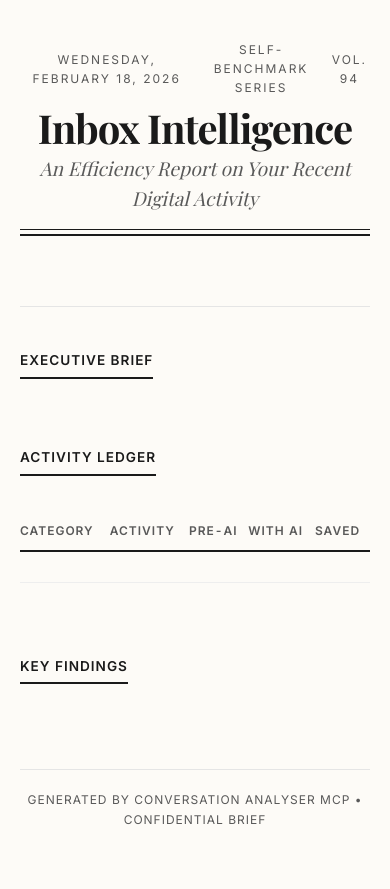
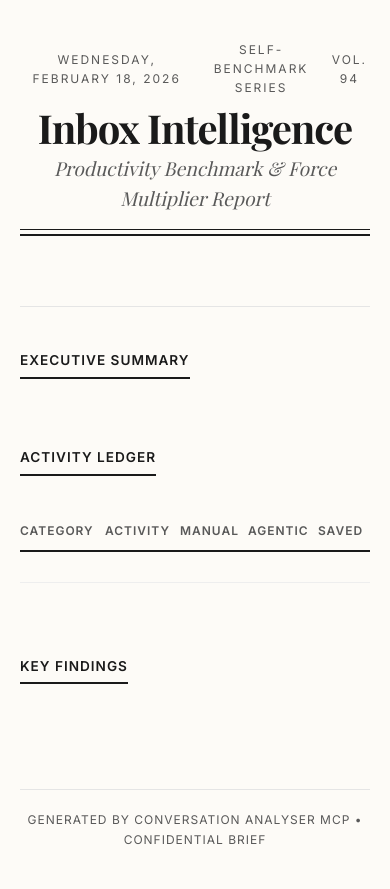
Before and after one commit to edwardmfho/SelfBenchmarkMCP, a Python web app: template conversation-analyser/templates/scorecard.html in a window 390 px wide. Before the commit the page ends 824 px from the top, so only its background shows below. Run offline with Jinja, Linux system fonts and the light colour scheme; the template is opened without the code that fills it, so the values that code supplies are empty; some web fonts are replaced.

Commit message:
Update scorecard config

```diff
--- a/conversation-analyser/servers/analyser/analyser.py
+++ b/conversation-analyser/servers/analyser/analyser.py
@@ -368,6 +368,8 @@ async def analyse(
         scorecard_html=scorecard_html,
         chunk_results=partial_results if total_chunks > 1 else [],
         impact_stories=synthesis_data.get("impact_stories", []),
+        force_multiplier=synthesis_data.get("force_multiplier"),
+        employee_equivalent=synthesis_data.get("employee_equivalent"),
         model_used=model_used,
         stop_reason=stop_reason,
     )
--- a/conversation-analyser/servers/analyser/models.py
+++ b/conversation-analyser/servers/analyser/models.py
@@ -84,6 +84,12 @@ class AnalysisResult(BaseModel):
         default_factory=list,
         description="Specific narrative examples of time savings (for benchmark)",
     )
+    force_multiplier: float | None = Field(
+        default=None, description="Ratio of Manual Time / Agentic Time"
+    )
+    employee_equivalent: float | None = Field(
+        default=None, description="Manual hours / 40h work week"
+    )
     model_used: str = Field(description="Model name used for the final synthesis")
     stop_reason: str | None = Field(default=None)
 
--- a/conversation-analyser/templates/scorecard.html
+++ b/conversation-analyser/templates/scorecard.html
@@ -17,6 +17,7 @@
       --text-muted: #595959;
       --accent-red: #C53030;
       --accent-gold: #D69E2E;
+      --accent-blue: #2B6CB0;
       --border-heavy: 2px solid #1a1a1a;
       --border-light: 1px solid #e5e5e5;
       --font-serif: 'Playfair Display', serif;
@@ -217,27 +303,16 @@
     }
 
     .bullet-list {
-      list-style: none;
-      padding: 0;
+      margin-bottom: 20px;
+      padding-left: 20px;
     }
 
     .bullet-item {
-      margin-bottom: 15px;
-      padding-left: 20px;
-      position: relative;
+      margin-bottom: 10px;
       font-size: 0.95rem;
       color: var(--text-muted);
     }
 
-    .bullet-item::before {
-      content: "•";
-      position: absolute;
-      left: 0;
-      color: var(--accent-red);
-      font-weight: bold;
-    }
-
-    /* CATEGORY TABLE - "The Ledger" */
     .ledger-table {
       width: 100%;
       border-collapse: collapse;
@@ -329,7 +404,7 @@
         <span>Vol. <span id="vol-num">1</span></span>
       </div>
       <h1>Inbox Intelligence</h1>
-      <div class="sub-masthead">An Efficiency Report on Your Recent Digital Activity</div>
+      <div class="sub-masthead">Productivity Benchmark & Force Multiplier Report</div>
     </header>
 
     <!-- HERO TICKER -->
@@ -337,9 +412,9 @@
       <!-- Injected via JS -->
     </div>
 
-    <!-- IMPACT STORIES -->
+    <!-- IMPACT STORIES (Charts) -->
     <div id="stories-section" style="display:none;">
-      <div class="section-header">The Efficiency Log</div>
+      <div class="section-header">Operational Wins</div>
       <div class="story-grid" id="story-grid">
         <!-- Stories injected here -->
       </div>
@@ -349,7 +424,7 @@
     <div class="layout-cols">
       <!-- LEFT: Summary & Ledger -->
       <div class="editorial-col">
-        <div class="section-header">Executive Brief</div>
+        <div class="section-header">Executive Summary</div>
         <div class="editorial-text" id="summary-text">
           <!-- Summary injected here -->
         </div>
@@ -361,8 +436,8 @@
               <tr>
                 <th>Category</th>
                 <th>Activity</th>
-                <th class="ledger-num">Pre-AI</th>
-                <th class="ledger-num">With AI</th>
+                <th class="ledger-num">Manual</th>
+                <th class="ledger-num">Agentic</th>
                 <th class="ledger-num">Saved</th>
               </tr>
             </thead>
@@ -397,83 +472,108 @@
       return new Date().toLocaleDateString('en-US', options);
     }
     document.getElementById('date-display').textContent = formatDate();
-    document.getElementById('vol-num').textContent = Math.floor(Math.random() * 100) + 1; // Simulation
+    document.getElementById('vol-num').textContent = Math.floor(Math.random() * 100) + 1;
 
     if (DATA) {
-      // 1. HERO TICKER
+      // 1. HERO TICKER (Force Multiplier Focus)
       const tickerEl = document.getElementById('hero-ticker');
       let tickerHtml = '';
 
       if (DATA.total_manual_time && DATA.total_agentic_time) {
         // Benchmark Mode
+        const multiplier = DATA.force_multiplier || (DATA.total_manual_time / DATA.total_agentic_time).toFixed(1);
+        const employees = DATA.employee_equivalent || (DATA.total_manual_time / 40).toFixed(1);
         const saved = DATA.total_savings || (DATA.total_manual_time - DATA.total_agentic_time);
+
         tickerHtml = `
                     <div class="ticker-item">
-                        <span class="ticker-val">${DATA.total_manual_time}h</span>
-                        <span class="ticker-label">Manual Effort</span>
+                        <span class="ticker-label">Force Multiplier</span>
+                        <span class="ticker-val" style="color: var(--text-ink);">${multiplier}x</span>
+                        <div class="ticker-sub">Output achieved vs manual effort</div>
                     </div>
                     <div class="ticker-item">
-                        <span class="ticker-val" style="color: var(--accent-gold);">${DATA.total_agentic_time}h</span>
-                        <span class="ticker-label">Agentic Effort</span>
+                        <span class="ticker-label">Virtual Workforce</span>
+                        <span class="ticker-val" style="color: var(--accent-gold);">${employees} FTE</span>
+                        <div class="ticker-sub">Full-time employee equivalent output</div>
                     </div>
                     <div class="ticker-item">
+                        <span class="ticker-label">Time Reclaimed</span>
                         <span class="ticker-val" style="color: var(--accent-red);">${saved.toFixed(1)}h</span>
-                        <span class="ticker-label">Time Reclaimed</span>
+                         <div class="ticker-sub">Hours saved this period</div>
                     </div>
                 `;
       } else {
-        // Standard Mode
+        // Standard Mode Fallback
         tickerHtml = `
                     <div class="ticker-item">
+                        <span class="ticker-label">Total Turns</span>
                         <span class="ticker-val">${DATA.turn_count || 0}</span>
-                        <span class="ticker-label">Total Turns</span>
                     </div>
                     <div class="ticker-item">
+                         <span class="ticker-label">Analysis Chunks</span>
                         <span class="ticker-val">${DATA.chunk_count || 1}</span>
-                        <span class="ticker-label">Analysis Chunks</span>
                     </div>
                      <div class="ticker-item">
+                        <span class="ticker-label">Focus Area</span>
                         <span class="ticker-val" style="font-size: 2rem;">${(DATA.analysis_type || 'General').substring(0, 10)}</span>
-                        <span class="ticker-label">Focus Area</span>
                     </div>
                 `;
       }
       tickerEl.innerHTML = tickerHtml;
 
-      // 2. IMPACT STORIES (If available)
+      // 2. IMPACT STORIES (Charts)
       if (DATA.impact_stories && DATA.impact_stories.length > 0) {
         document.getElementById('stories-section').style.display = 'block';
         const gridEl = document.getElementById('story-grid');
-        gridEl.innerHTML = DATA.impact_stories.map(story => `
+
+        gridEl.innerHTML = DATA.impact_stories.map(story => {
+          // Calculate percentages for bars
+          const manual = parseFloat(story.manual_hours || 0);
+          const ai = parseFloat(story.ai_hours || 0);
+
+          // Sanity check
+          if (!manual) return '';
+
+          const max = Math.max(manual, ai) * 1.05; // 5% buffer
+          const manualPct = (manual / max) * 100;
+          const aiPct = (ai / max) * 100;
+
+          return `
                     <div class="story-card">
                         <div class="story-title">${story.description}</div>
-                        <div class="story-comparison">
-                            <span class="comp-segment">Traditional: <strong>${story.manual_duration}</strong></span>
-                            <span class="arrow-sep">→</span>
-                            <span class="comp-segment">Agentic: <strong>${story.ai_duration}</strong></span>
+                        <div class="story-narrative">"${story.impact_summary}"</div>
+                        <div class="comparison-bars">
+                            <div class="bar-row">
+                                <span class="bar-label">Manual</span>
+                                <div class="bar-track">
+                                    <div class="bar-fill fill-manual" style="width: ${manualPct}%"></div>
+                                </div>
+                                <span class="bar-value">${story.manual_duration}</span>
+                            </div>
+                            <div class="bar-row">
+                                <span class="bar-label" style="color: var(--accent-gold)">Agentic</span>
+                                <div class="bar-track">
+                                    <div class="bar-fill fill-agentic" style="width: ${aiPct}%"></div>
+                                </div>
+                                <span class="bar-value" style="color: var(--accent-gold)">${story.ai_duration}</span>
+                            </div>
                         </div>
-                        <div class="story-narrative">"${story.impact_summary}"</div>
                     </div>
-                `).join('');
+                `}).join('');
       }
 
       // 3. EXECUTIVE BRIEF (Summary)
       document.getElementById('summary-text').textContent = DATA.summary;
 
-      // 4. ACTIVITY LEDGER (Sections)
+      // 4. ACTIVITY LEDGER
       const ledgerBody = document.getElementById('ledger-body');
       (DATA.sections || []).forEach(sec => {
         const tr = document.createElement('tr');
-
-        // Content truncation
-        const contentShort = sec.content.length > 60 ? sec.content.substring(0, 60) + '...' : sec.content;
-
-        // Savings badge
+        const contentShort = sec.content.length > 50 ? sec.content.substring(0, 50) + '...' : sec.content;
         let savedCell = '—';
         if (sec.savings) {
           savedCell = `<span class="savings-tag">-${sec.savings}h</span>`;
         }
-
         tr.innerHTML = `
                     <td><strong>${sec.title}</strong></td>
                     <td style="color: var(--text-muted);">${contentShort}</td>
```
Also changed, not shown: other parts of conversation-analyser/templates/scorecard.html (+138 -53 lines), conversation-analyser/prompts/prompts.md (+6 -0 lines), conversation-analyser/servers/analyser/scorecard.py (+19 -0 lines).
